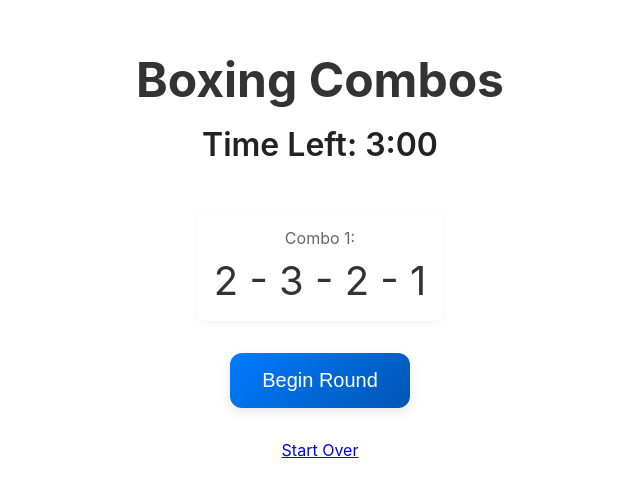
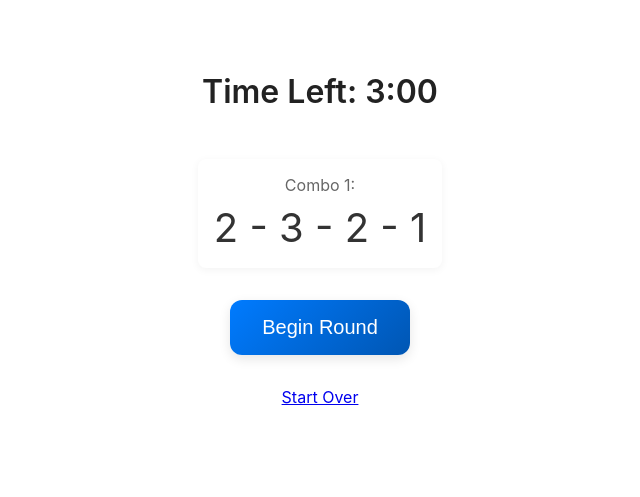
Before and after one commit to kwongweb/boxing-combos, a React (Create React App) app: page / in a window 1280 px wide. Shown: the part 193-690 px from the top of the page, without its empty margins (320-960 px from the left). Built offline with nearby package versions, Linux system fonts and the light colour scheme.

Commit message:
Remove h1

```diff
--- a/src/App.js
+++ b/src/App.js
@@ -78,7 +78,6 @@ function App() {
       className="app"
       style={{ backgroundColor: roundOver ? "#ff4d4d" : "white", minHeight: "100vh", padding: "2rem", textAlign: "center" }}
     >
-      <h1>Boxing Combos</h1>
       <p style={{ fontSize: "2rem" }}>Time Left: {formatTime(timeLeft)}</p>
 
       {comboStack.map((combo, i) => (
```
